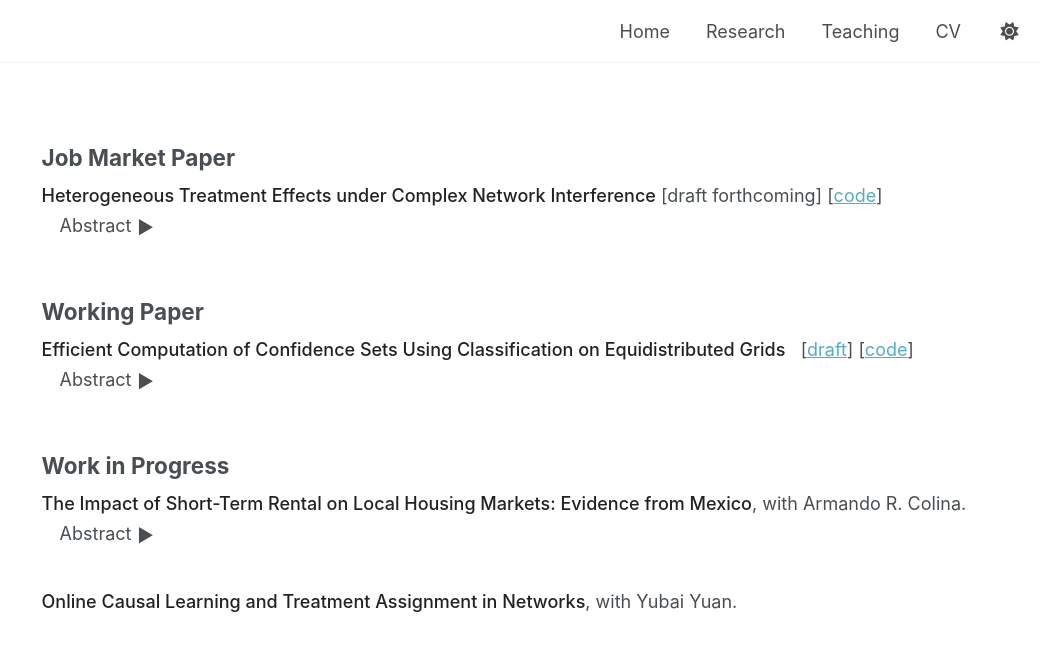
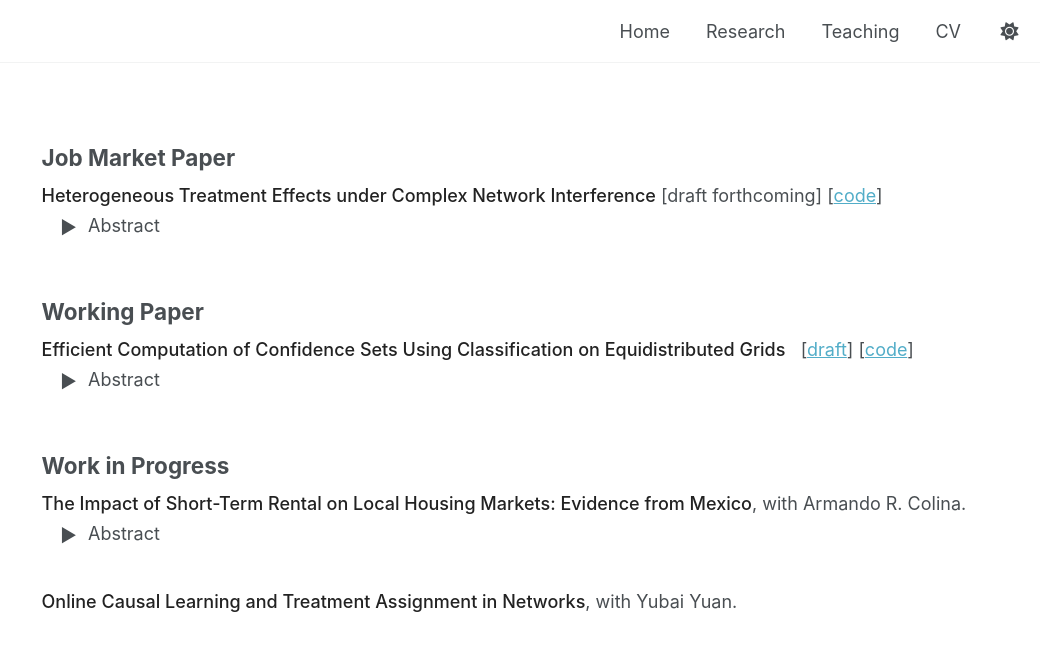
Before and after one commit to lbz5158/lujiezhou.github.io, a Jekyll site: the page built from _pages/publications.html, in a window 1280 px wide. Shown: the top 651 px of the page, without its empty margins (240-1280 px from the left). Built offline with Jekyll 4.4.1, drawn with Linux system fonts in a browser that asks for light colours.

Commit message:
Update publications.html

```diff
--- a/_pages/publications.html
+++ b/_pages/publications.html
@@ -83,8 +83,8 @@ function toggleAbstract(btn) {
 <span>[<a href="https://github.com/lbz5158/network_rkhs" target="_blank">code</a>]</span>
 <div class="abstract-container">
   <button class="toggle-abstract" onclick="toggleAbstract(this)">
+    <span class="triangle">▶</span>
     <span class="btn-label">Abstract</span>
-    <span class="triangle">▶</span>
   </button>
   <div class="abstract-content">
     This paper develops a semiparametric method for estimating heterogeneous treatment effects under network interference. Extending the literature of linear-in-means models, we propose a novel approach that allows for complex, non-linear peer effects and heterogeneity across individuals using reproducing kernel Hilbert space (RKHS) methods. Our estimator accommodates general forms of network structure and interference, providing flexible, consistent estimation of both direct and indirect treatment effects. We derive asymptotic properties, propose valid inference procedures, and demonstrate the method’s performance in simulations as well as an application to real-world network data.
@@ -99,8 +99,8 @@ function toggleAbstract(btn) {
 <span>[<a href="https://github.com/lbz5158/svm_equidistribution" target="_blank">code</a>]</span>
 <div class="abstract-container">
   <button class="toggle-abstract" onclick="toggleAbstract(this)">
+    <span class="triangle">▶</span>
     <span class="btn-label">Abstract</span>
-    <span class="triangle">▶</span>
   </button>
   <div class="abstract-content">
     Economic models produce moment inequalities, which can be used to form tests of the true parameters. Confidence sets (CS) of the true parameters are derived by inverting these tests. However, the computational burden of constructing these CS can be substantial, especially in high-dimensional settings. We propose a new computational method that leverages classification algorithms on equidistributed grids to efficiently approximate the boundaries of confidence sets. Our approach achieves accurate coverage while significantly reducing computation time. Applications to structural models in economics illustrate the advantages of the method.
@@ -112,8 +112,8 @@ function toggleAbstract(btn) {
 <strong>The Impact of Short-Term Rental on Local Housing Markets: Evidence from Mexico</strong>, with Armando R. Colina.
 <div class="abstract-container">
   <button class="toggle-abstract" onclick="toggleAbstract(this)">
+    <span class="triangle">▶</span>
     <span class="btn-label">Abstract</span>
-    <span class="triangle">▶</span>
   </button>
   <div class="abstract-content">
     Recent years have seen some sizable increase in consumer prices in Mexico. Statistics show that housing prices have risen to become the second largest contributor to the inflation over the past few years next to food expenditure. Recent literature mainly focuses on the effects of financialization and gentrification. In this paper, we aim to investigate the role of one other important factor in the rising prices of the local housing markets, short-term rental listings. We propose to use detailed Airbnb data along with national data on credit taken to purchase real estate properties as well as data from some other public sources to quantitatively analyze the impact, namely the direct and the spillover effects, of new Airbnb listings on the prices of the neighboring real estate properties. We employ a novel network interference model to disentangle the spillover effect from the direct effect and provide semiparametric consistent estimates of the effects.
```
